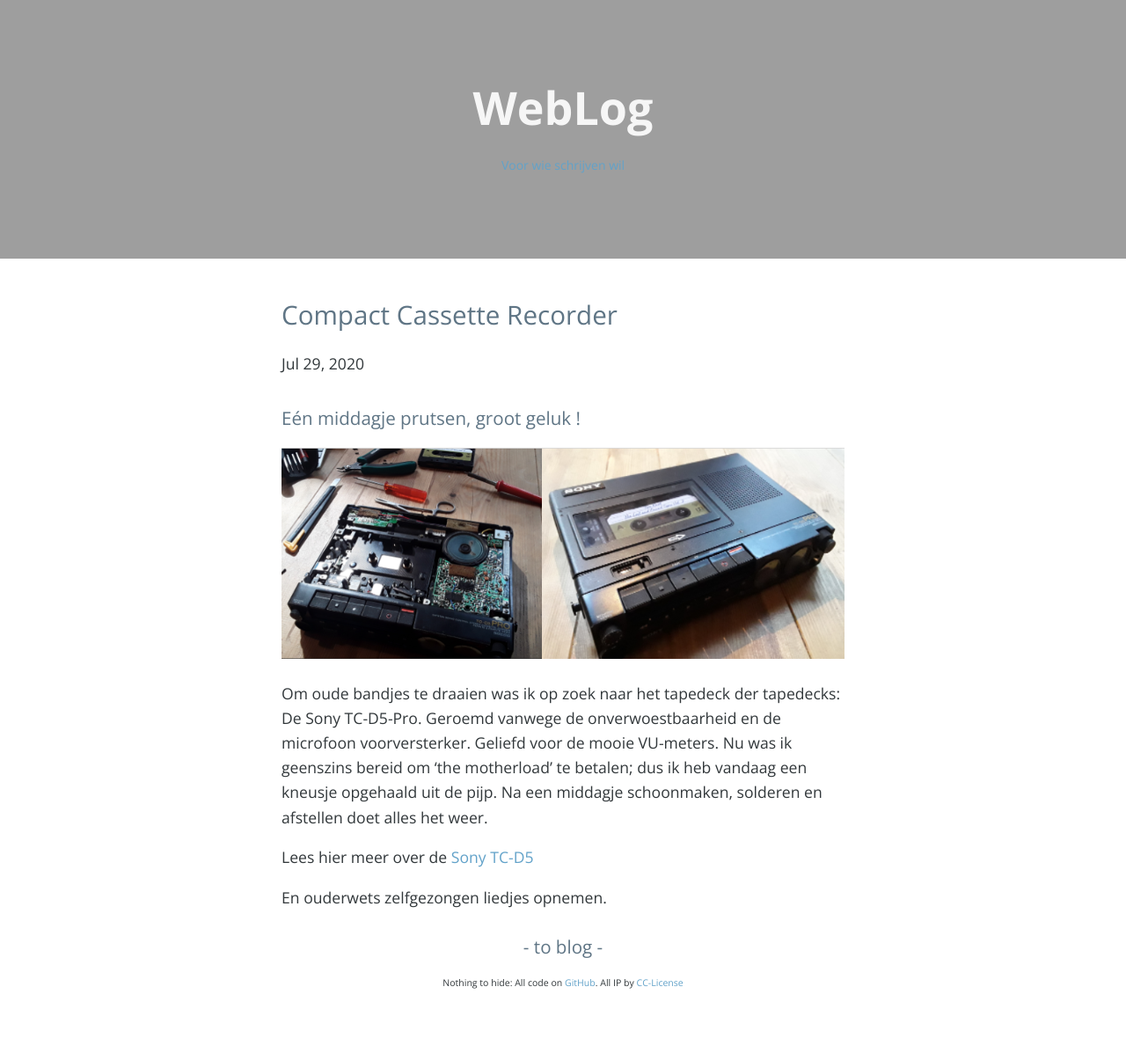
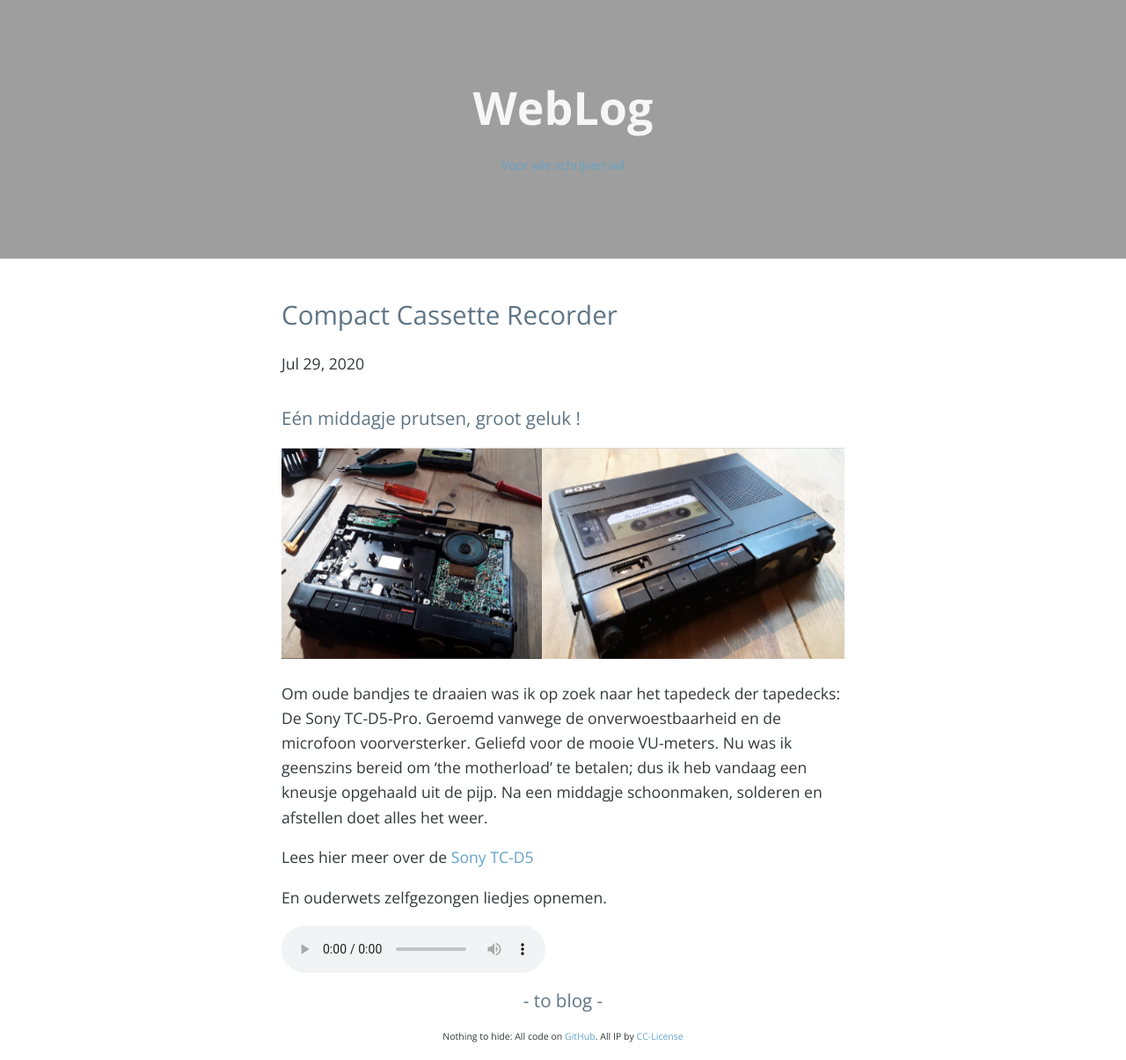
Before and after one commit to fprisse/Weblog, a Jekyll site: the page built from _posts/2020-07-29-cassette.md, in a window 1280 px wide. Shown: the whole page at 88% size. Built offline with Jekyll 4.4.1, drawn with Linux system fonts in a browser that asks for light colours; nearby versions of some CDN libraries; comment, search, counter and statistics services are not loaded; before the commit the page ends 1144 px from its top, so only the background shows below that.

Commit message:
Update 2020-07-29-cassette.md

```diff
--- a/_posts/2020-07-29-cassette.md
+++ b/_posts/2020-07-29-cassette.md
@@ -15,3 +15,7 @@
 Lees hier meer over de [Sony TC-D5](https://walkmancentral.com/products/tc-d5)
 
 En ouderwets zelfgezongen liedjes opnemen.
+
+<audio src="http://prisse.net/floor_rose.mp3" controls>
+Error: your web browser does not support this audio player.
+</audio>
```
